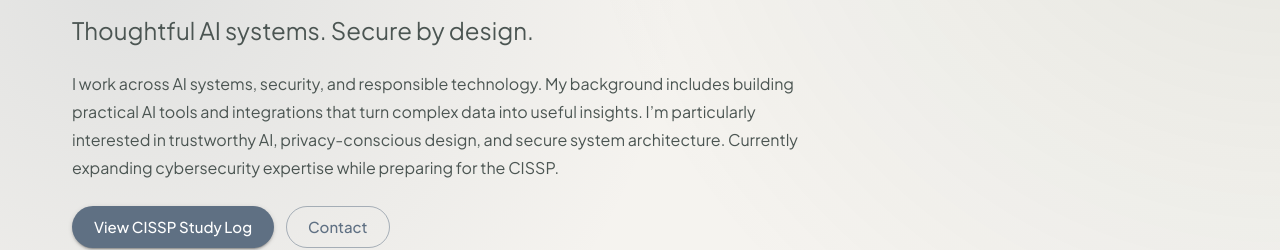
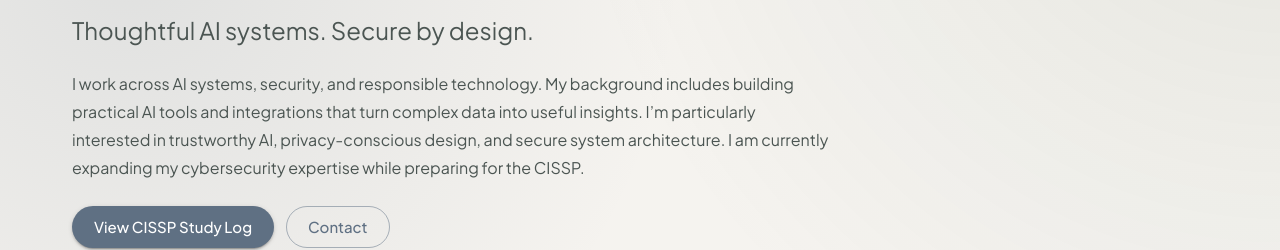
Before and after one commit to ljtrevor/trevorlee-site, a Next.js app: page / in a window 1280 px wide. Shown: the part 235-485 px from the top of the page. Built offline with nearby package versions, Linux system fonts and the light colour scheme; no server answers.

Commit message:
update readme and fix build error

```diff
--- a/src/app/page.tsx
+++ b/src/app/page.tsx
@@ -57,7 +57,7 @@ export default function HomePage() {
             {siteConfig.tagline}
           </Typography>
           <Typography variant="body1" color="text.secondary" sx={{ maxWidth: 760, lineHeight: 1.75 }}>
-            I work across AI systems, security, and responsible technology. My background includes building practical AI tools and integrations that turn complex data into useful insights. I’m particularly interested in trustworthy AI, privacy-conscious design, and secure system architecture. Currently expanding cybersecurity expertise while preparing for the CISSP.
+            I work across AI systems, security, and responsible technology. My background includes building practical AI tools and integrations that turn complex data into useful insights. I’m particularly interested in trustworthy AI, privacy-conscious design, and secure system architecture. I am currently expanding my cybersecurity expertise while preparing for the CISSP.
           </Typography>
           <Stack direction={{ xs: 'column', sm: 'row' }} spacing={1.5}>
             <Button component={Link} href="/cissp-study-log" variant="contained" size="large">
--- a/src/app/robots.ts
+++ b/src/app/robots.ts
@@ -1,4 +1,6 @@
 import type { MetadataRoute } from 'next';
+
+export const dynamic = 'force-static';
 
 export default function robots(): MetadataRoute.Robots {
   return {
--- a/src/app/sitemap.ts
+++ b/src/app/sitemap.ts
@@ -1,4 +1,6 @@
 import type { MetadataRoute } from 'next';
+
+export const dynamic = 'force-static';
 
 const routes = ['/', '/about', '/cissp-study-log', '/contact'];
 
```
Also changed, not shown: 1 other file (tests, documents, lock files or other folders).
